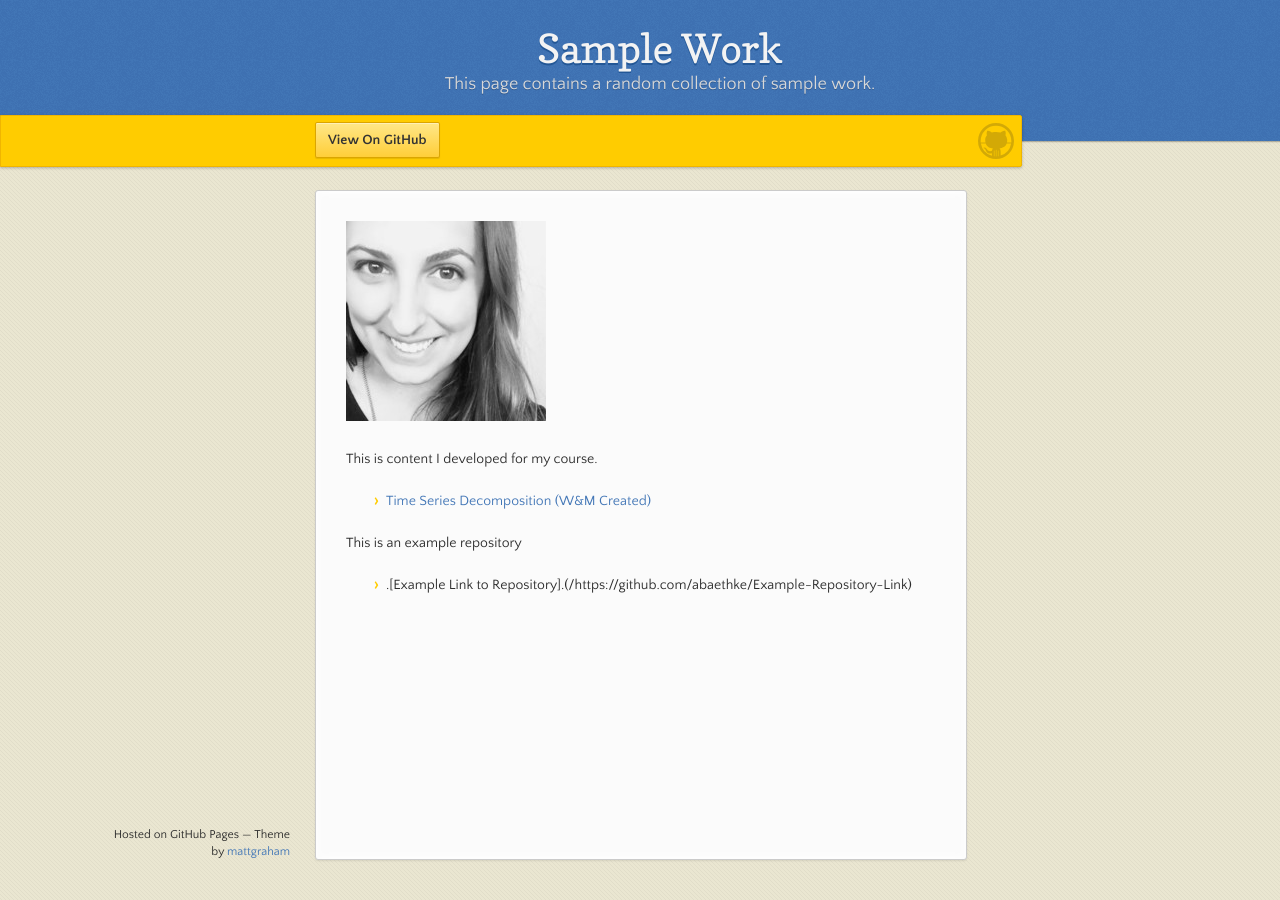
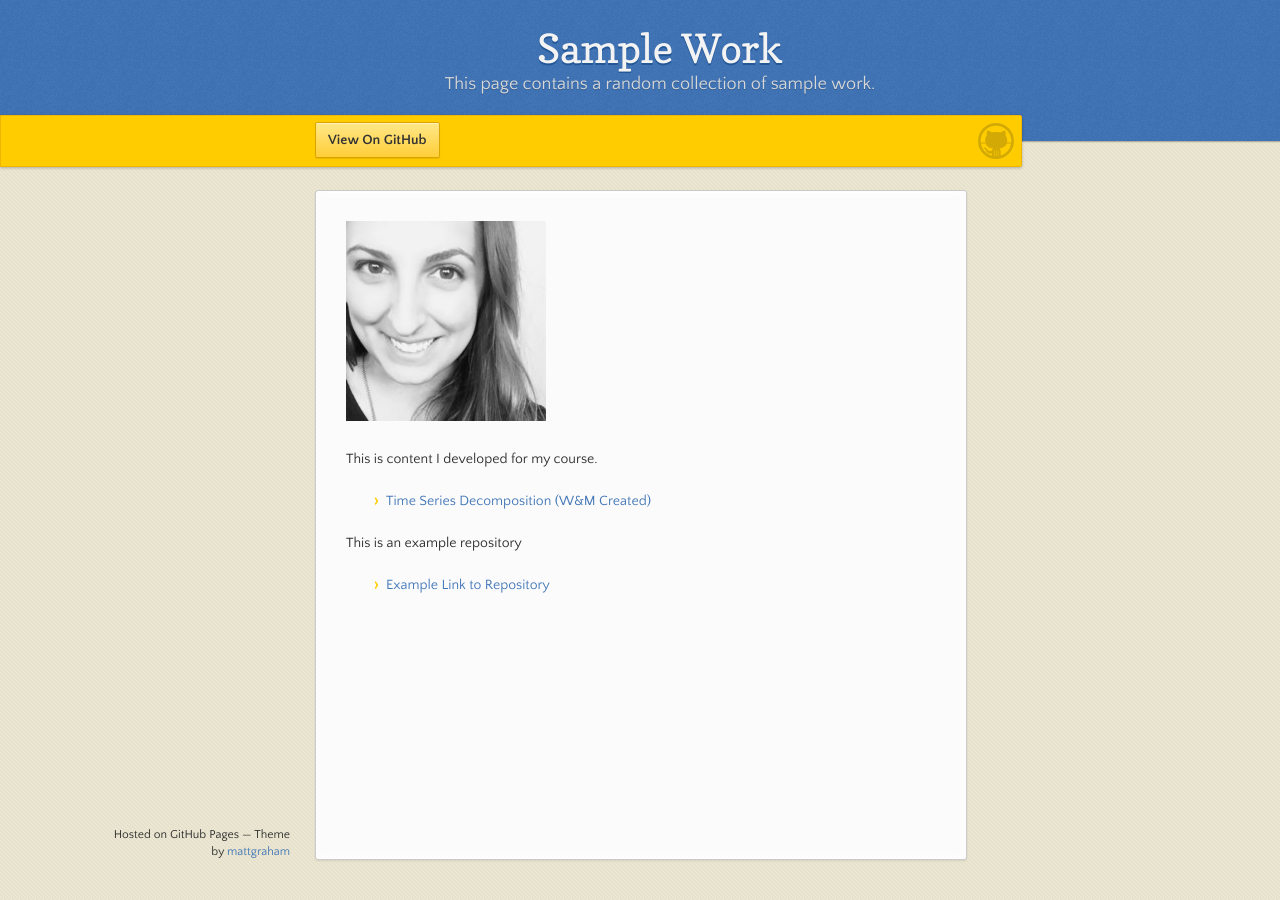
Before and after one commit to abaethke/abaethke.github.io, a Jekyll site: the page built from index.md, in a window 1280 px wide. Built offline with Jekyll 4.4.1, drawn with Linux system fonts in a browser that asks for light colours; our own code applies the rules of GitHub Pages for plain Markdown files.

Commit message:
Update index.md

```diff
--- a/index.md
+++ b/index.md
@@ -10,4 +10,4 @@ This is content I developed for my course.
 - [Time Series Decomposition (W&M Created)](./TimeSeries/index.md)
 
 This is an example repository
-- .[Example Link to Repository].(/https://github.com/abaethke/Example-Repository-Link)
+- [Example Link to Repository](https://github.com/abaethke/Example-Repository-Link)
```
